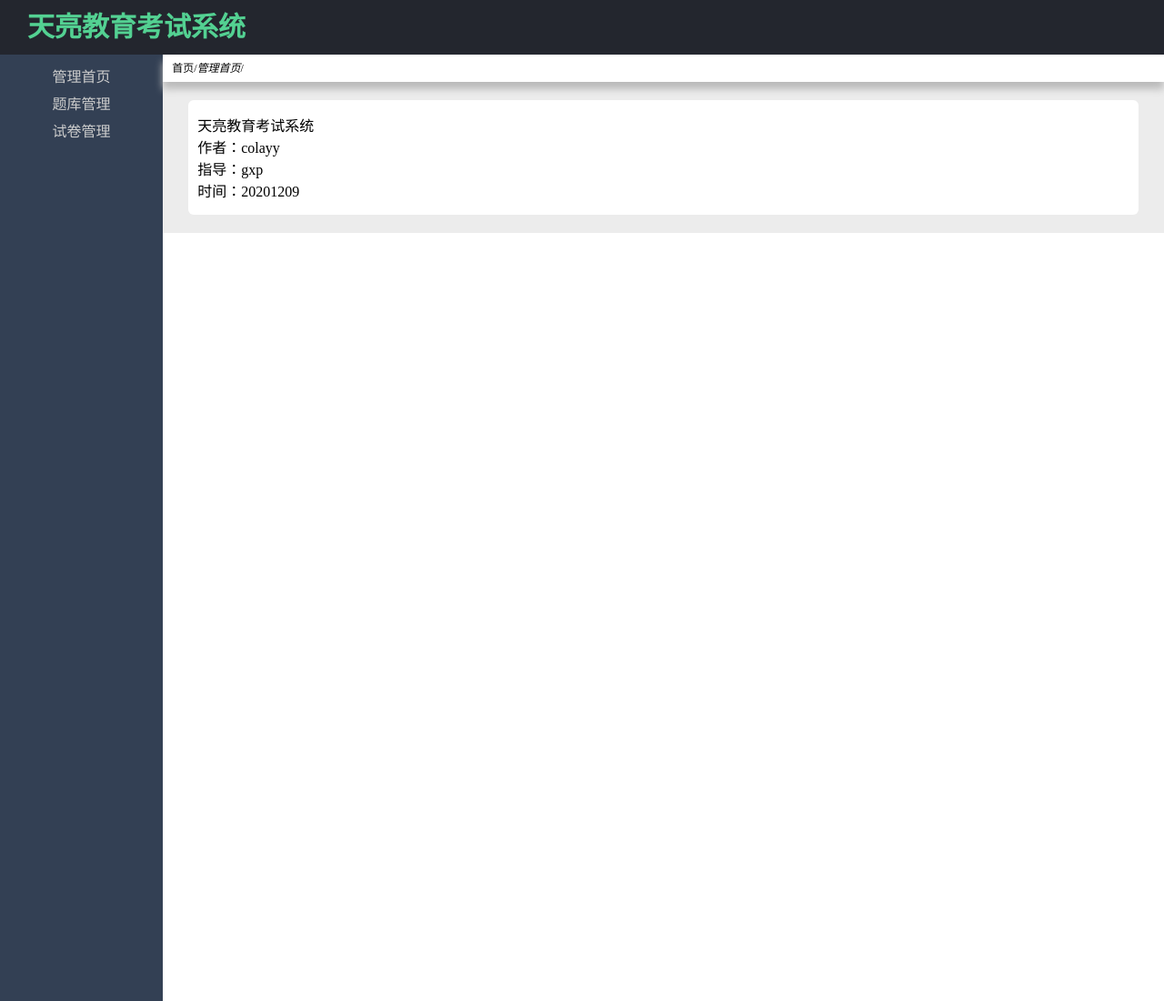
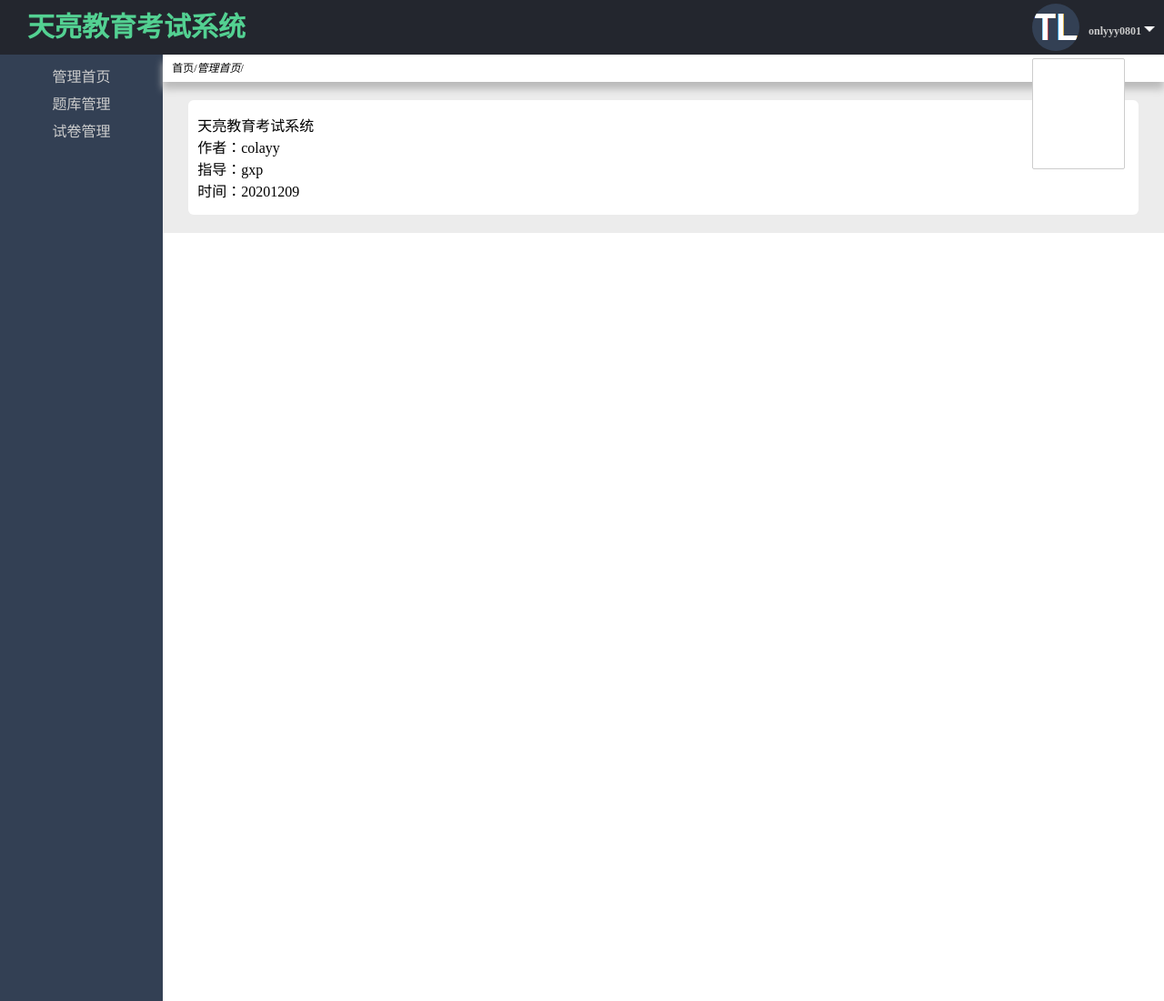
Before and after one commit to onlyyy0801/exam_hsr_front, a plain HTML site: page index.html in a window 1280 px wide. Shown: the top 1100 px of the page at 91% size. Drawn offline with Linux system fonts and the light colour scheme.

Commit message:
01-21-红烧肉组-用户模块第一次提交

```diff
--- a/css/index.css
+++ b/css/index.css
@@ -21,6 +21,7 @@ html,body{
     width: 100%;
     height: 60px;
     background-color: #23262E;
+    position: relative;
 }
 .yy-head a{
     font-size: 30px;
@@ -29,8 +30,49 @@ html,body{
     line-height: 60px;
     padding-left: 30px;
 }
-
-
+.yy-head-user{
+    height: 52px;
+    color: #ccc;
+    line-height: 52px;
+    position: absolute;
+    top: 50%;
+    right: 10px;
+    margin-top: -26px;
+}
+.yy-head-photo{
+    /*height: 60px;*/
+    border-radius: 50%;
+}
+.yy-head-name{
+    float: right;
+    height: 52px;
+    line-height: 52px;
+    margin-left: 5px;
+}
+.yy-head-name a{
+    color: #ccc;
+    font-size: 12px;
+    padding-left: 5px;
+}
+.yy-head-name a:hover{
+    text-decoration: underline;
+}
+.yy-head-more{
+    width: 12px;
+    height: 12px;
+}
+.yy-head-list{
+    width: 100px;
+    height: 120px;
+    background-color: #fff;
+    border: 1px solid #ccc;
+    border-radius: 2px;
+    position: absolute;
+    top: 60px;
+}
+.yy-head-list ul{
+    display: none;
+}
 /**
     头部区域结束
  */
--- a/index.html
+++ b/index.html
@@ -9,6 +9,23 @@
 <body>
     <div class="yy-head">
         <span><a class="yy-head-title">天亮教育考试系统</a></span>
+        <div class="yy-head-user">
+            <img src="img/TL.png" alt="" class="yy-head-photo">
+            <div class="yy-head-name">
+                <a href="javascript:;">
+                    onlyyy0801
+                    <img src="img/more.png" alt="" class="yy-head-more">
+                </a>
+            </div>
+
+            <div class="yy-head-list">
+                <ul>
+                    <li>个人信息</li>
+                    <li>修改密码</li>
+                    <li>退出</li>
+                </ul>
+            </div>
+        </div>
     </div>
     <div class="yy-not-head">
         <div class="yy-side">
--- a/js/login.js
+++ b/js/login.js
@@ -75,5 +75,4 @@ loginBtn.on('click',function () {
             }
         });
     }
-
 });
```
Also changed, not shown: img/more.png (added).
